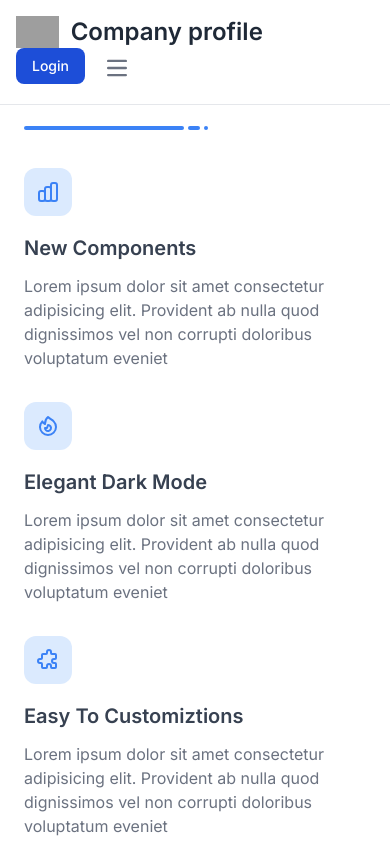
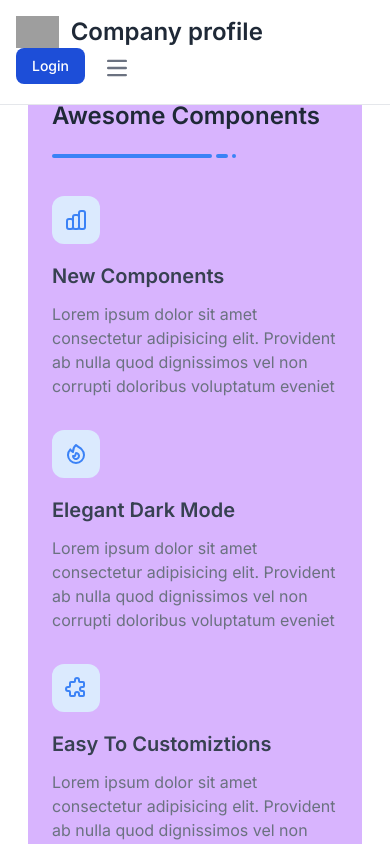
Before and after one commit to Devil884/Comp-profile, a Next.js app in the folder frontend/: page /view-profile in a window 390 px wide. Shown: the top 844 px of the page. Built offline with nearby package versions, Linux system fonts and the light colour scheme; grey boxes are pictures that could not be loaded.

Commit message:
04-05-2024

```diff
--- a/frontend/src/app/(main)/Navbar.jsx
+++ b/frontend/src/app/(main)/Navbar.jsx
@@ -68,7 +68,7 @@ const Navbar = () => {
                 </li>
                 <li>
                   <a
-                    href="#"
+                    href="/about"
                     className="block py-2 px-3 text-gray-900 rounded hover:bg-gray-100 md:hover:bg-transparent md:hover:text-blue-700 md:p-0 md:dark:hover:text-blue-500 dark:text-black dark:hover:bg-gray-700 dark:hover:text-white md:dark:hover:bg-transparent dark:border-gray-700"
                   >
                     About
@@ -84,7 +84,7 @@ const Navbar = () => {
                 </li>
                 <li>
                   <a
-                    href="#"
+                    href="/contact"
                     className="block py-2 px-3 text-gray-900 rounded hover:bg-gray-100 md:hover:bg-transparent md:hover:text-blue-700 md:p-0 md:dark:hover:text-blue-500 dark:text-black dark:hover:bg-gray-700 dark:hover:text-white md:dark:hover:bg-transparent dark:border-gray-700"
                   >
                     Contact
--- a/frontend/src/app/(main)/view-profile/page.jsx
+++ b/frontend/src/app/(main)/view-profile/page.jsx
@@ -2,8 +2,8 @@ import React from 'react'
 
 const Viewpage = () => {
   return (
-    <div>
-      <section className="bg-white dark:bg-gray-900">
+    <div className='m-7 bg-purple-200'>
+      <section className="bg-purple-300 dark:bg-gray-900 ">
         <div className="container px-6 py-10 mx-auto">
           <h1 className="text-2xl font-semibold text-gray-800 capitalize lg:text-3xl dark:text-white">
             explore our <br /> awesome Components
@@ -658,7 +658,7 @@ const Viewpage = () => {
         </div>
         {/* End Card Section */}
       </>
-      <section className="bg-white dark:bg-gray-900">
+      <section className="bg-purple-300 dark:bg-gray-900">
         <div className="container grid grid-cols-1 gap-10 px-6 py-12 mx-auto lg:grid-cols-3">
           <div>
             <p className="font-medium text-blue-500 dark:text-blue-400">
@@ -713,7 +713,7 @@ const Viewpage = () => {
           </div>
         </div>
       </section>
-      <section className="min-h-screen bg-white dark:bg-gray-900 lg:flex">
+      <section className="min-h-screen bg-purple-100 dark:bg-gray-900 lg:flex">
         <div className="flex flex-col justify-center w-full p-8 lg:bg-gray-100 lg:dark:bg-gray-800 lg:px-12 xl:px-32 lg:w-1/2">
           <h1 className="text-2xl font-semibold text-gray-800 capitalize dark:text-white lg:text-3xl">
             hire us.
@@ -835,7 +835,7 @@ const Viewpage = () => {
           </form>
         </div>
       </section>
-      <footer className="bg-white dark:bg-gray-900">
+      <footer className="bg-purple-300 dark:bg-gray-900">
         <div className="container px-6 py-8 mx-auto">
           <div className="flex flex-col items-center text-center">
             <a href="#">
```
